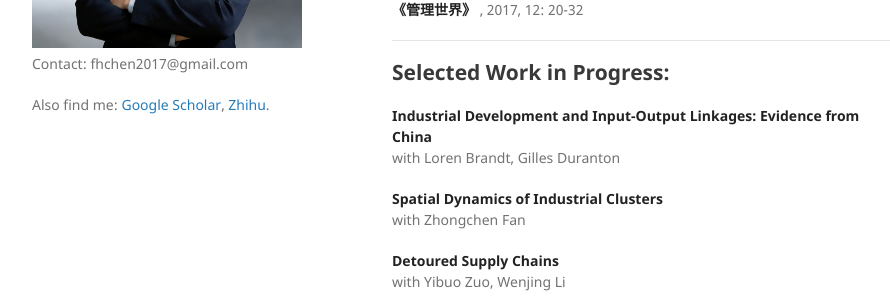
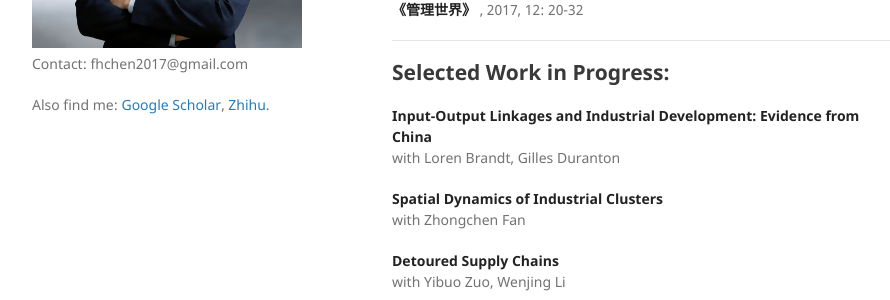
Before and after one commit to FanghaoChen/homepage, a Jekyll site: the page built from research.md, in a window 1280 px wide and 900 px high, scrolled down 1159 px. Shown: the part 414-714 px from the top of the window, without its empty margins (178-1068 px from the left). Built offline with Jekyll 4.4.1, drawn with Linux system fonts in a browser that asks for light colours.

```diff
--- a/research.md
+++ b/research.md
@@ -77,7 +77,7 @@ with Ruichi Xiong, Shan Zhao <br/>
 
 ## Selected Work in Progress:
 
-**Industrial Development and Input-Output Linkages: Evidence from China** <br/>
+**Input-Output Linkages and Industrial Development: Evidence from China** <br/>
 with Loren Brandt, Gilles Duranton
 
 **Spatial Dynamics of Industrial Clusters** <br/>
```
